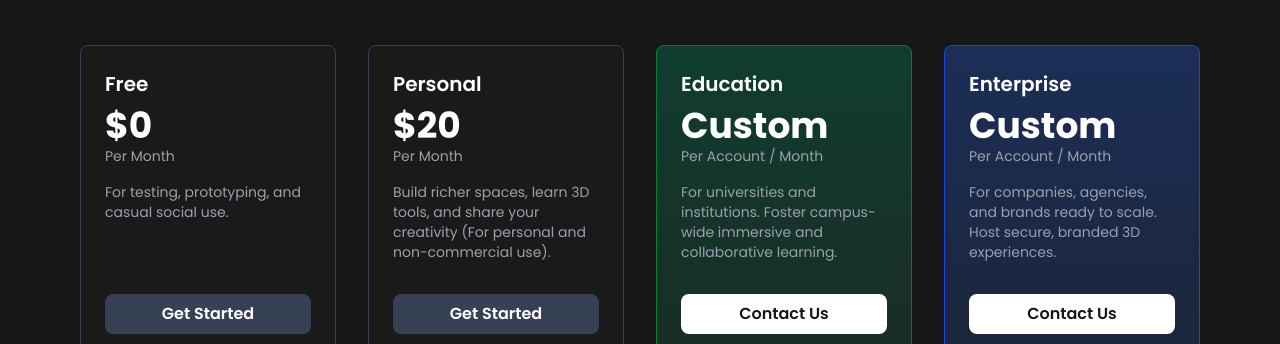
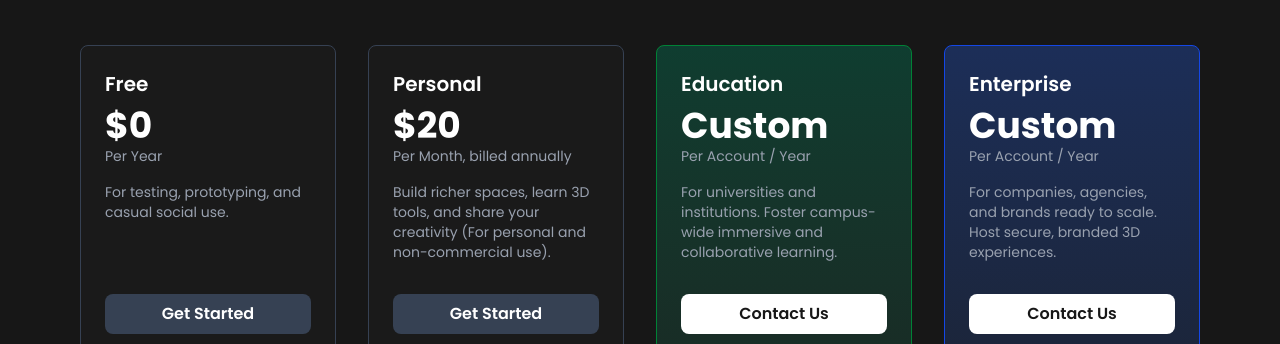
Before and after one commit to Nithwin/spatial, a Next.js app: page /pricing in a window 1280 px wide. Shown: the part 287-631 px from the top of the page. Built offline with nearby package versions, Linux system fonts and the light colour scheme.

Commit message:
Bugs Fixed

```diff
--- a/components/Pricing/PricingHero.jsx
+++ b/components/Pricing/PricingHero.jsx
@@ -1,4 +1,5 @@
-import React from 'react';
+'use client';
+import React, { useState } from 'react';
 import { pricingContent } from '@/constants/pricing-page';
 
 const CheckIcon = () => (
@@ -24,6 +25,7 @@ const planStyles = {
 
 const PricingHero = () => {
   const { header, toggle, plans } = pricingContent;
+  const [billingCycle, setBillingCycle] = useState('annually');
 
   return (
     <div className="bg-black text-white min-h-screen p-8 font-sans pt-[6rem] lg:px-[5rem]">
@@ -33,8 +35,20 @@ const PricingHero = () => {
 
         <div className="flex justify-center lg:justify-start items-center mb-12">
           <div className="bg-gray-800 rounded-full p-1 flex">
-            <button className="px-6 py-2 rounded-full text-sm font-medium text-white">{toggle.monthly}</button>
-            <button className="px-6 py-2 rounded-full text-sm font-medium bg-white text-black">{toggle.annually}</button>
+            <button
+              onClick={() => setBillingCycle('monthly')}
+              className={`px-6 py-2 rounded-full text-sm font-medium transition-colors ${
+                billingCycle === 'monthly' ? 'bg-white text-black' : 'text-white'
+              }`}>
+              {toggle.monthly}
+            </button>
+            <button
+              onClick={() => setBillingCycle('annually')}
+              className={`px-6 py-2 rounded-full text-sm font-medium transition-colors ${
+                billingCycle === 'annually' ? 'bg-white text-black' : 'text-white'
+              }`}>
+              {toggle.annually}
+            </button>
           </div>
           <span className="ml-4 bg-green-500 text-white text-xs font-bold px-3 py-1 rounded-full">{toggle.badge}</span>
         </div>
@@ -42,17 +56,22 @@ const PricingHero = () => {
         <div className="grid grid-cols-1 md:grid-cols-2 lg:grid-cols-4 gap-8">
           {plans.map((plan, index) => {
             const styles = planStyles[plan.theme] || planStyles.default;
+            const planDetails = plan[billingCycle];
+
             return (
-              <div key={index} className={`border rounded-lg p-6 flex flex-col justify-eve text-left ${styles.card}`}>
-               <div className='flex flex-col text-left min-h-[14rem]'>
-                 <h3 className="text-xl font-semibold mb-2">{plan.name}</h3>
-                <p className="text-4xl font-bold">{plan.price}</p>
-                <p className="text-gray-400 text-sm mb-4">{plan.period}</p>
-                <p className="text-gray-400 text-sm mb-6 ">{plan.description}</p>
+              // 👇 REVERTED: Restored your original card structure
+              <div key={index} className={`border rounded-lg p-6 flex flex-col text-left ${styles.card}`}>
+                <div className='flex flex-col text-left min-h-[14rem]'>
+                  <h3 className="text-xl font-semibold mb-2">{plan.name}</h3>
+                  <p className="text-4xl font-bold">{planDetails.price}</p>
+                  <p className="text-gray-400 text-sm mb-4">{planDetails.period}</p>
+                  <p className="text-gray-400 text-sm mb-6">{plan.description}</p>
                 </div>
+
                 <button className={`w-full font-semibold py-2 rounded-lg transition-colors ${styles.button}`}>
                   {plan.buttonText}
                 </button>
+
                 <hr className="border-gray-700 my-6" />
                 {plan.note && <p className="text-xs text-gray-400 mb-4">{plan.note}</p>}
                 <ul className="space-y-3 text-sm text-gray-300">
--- a/constants/pricing-page.js
+++ b/constants/pricing-page.js
@@ -1,3 +1,5 @@
+// content.js
+
 // content.js
 
 export const pricingContent = {
@@ -13,11 +15,17 @@ export const pricingContent = {
   plans: [
     {
       name: "Free",
-      price: "$0",
-      period: "Per Month",
       description: "For testing, prototyping, and casual social use.",
       buttonText: "Get Started",
-      theme: "default", // Add this
+      theme: "default",
+      monthly: {
+        price: "$0",
+        period: "Per Month",
+      },
+      annually: {
+        price: "$0",
+        period: "Per Year",
+      },
       features: [
         "Host up to 5 concurrent users across your experiences",
         "500MB of storage per space",
@@ -26,12 +34,18 @@ export const pricingContent = {
     },
     {
       name: "Personal",
-      price: "$20",
-      period: "Per Month",
       description: "Build richer spaces, learn 3D tools, and share your creativity (For personal and non-commercial use).",
       buttonText: "Get Started",
       note: "*Non-commercial use only",
-      theme: "default", // Add this
+      theme: "default",
+      monthly: {
+        price: "$25",
+        period: "Per Month",
+      },
+      annually: {
+        price: "$20",
+        period: "Per Month, billed annually",
+      },
       features: [
         "Unlimited number of spaces",
         "1GB storage per space",
@@ -42,12 +56,18 @@ export const pricingContent = {
     },
     {
       name: "Education",
-      price: "Custom",
-      period: "Per Account / Month",
       description: "For universities and institutions. Foster campus-wide immersive and collaborative learning.",
       buttonText: "Contact Us",
       note: "Everything in Personal",
-      theme: "education", // Add this
+      theme: "education",
+      monthly: {
+        price: "Custom",
+        period: "Per Account / Month",
+      },
+      annually: {
+        price: "Custom",
+        period: "Per Account / Year",
+      },
       features: [
         "Flexible content and team management tools",
         "Real-time insights into student engagement",
@@ -57,12 +77,18 @@ export const pricingContent = {
     },
     {
       name: "Enterprise",
-      price: "Custom",
-      period: "Per Account / Month",
       description: "For companies, agencies, and brands ready to scale. Host secure, branded 3D experiences.",
       buttonText: "Contact Us",
       note: "Everything in Personal",
-      theme: "enterprise", // Add this
+      theme: "enterprise",
+      monthly: {
+        price: "Custom",
+        period: "Per Account / Month",
+      },
+      annually: {
+        price: "Custom",
+        period: "Per Account / Year",
+      },
       features: [
         "Fully customized content limits and participant capacity",
         "Dedicated white-label features-Full screen mode, Spatial Embed",
@@ -72,7 +98,6 @@ export const pricingContent = {
     },
   ],
 };
-
 
 const Check = () => '✓';
 
```
